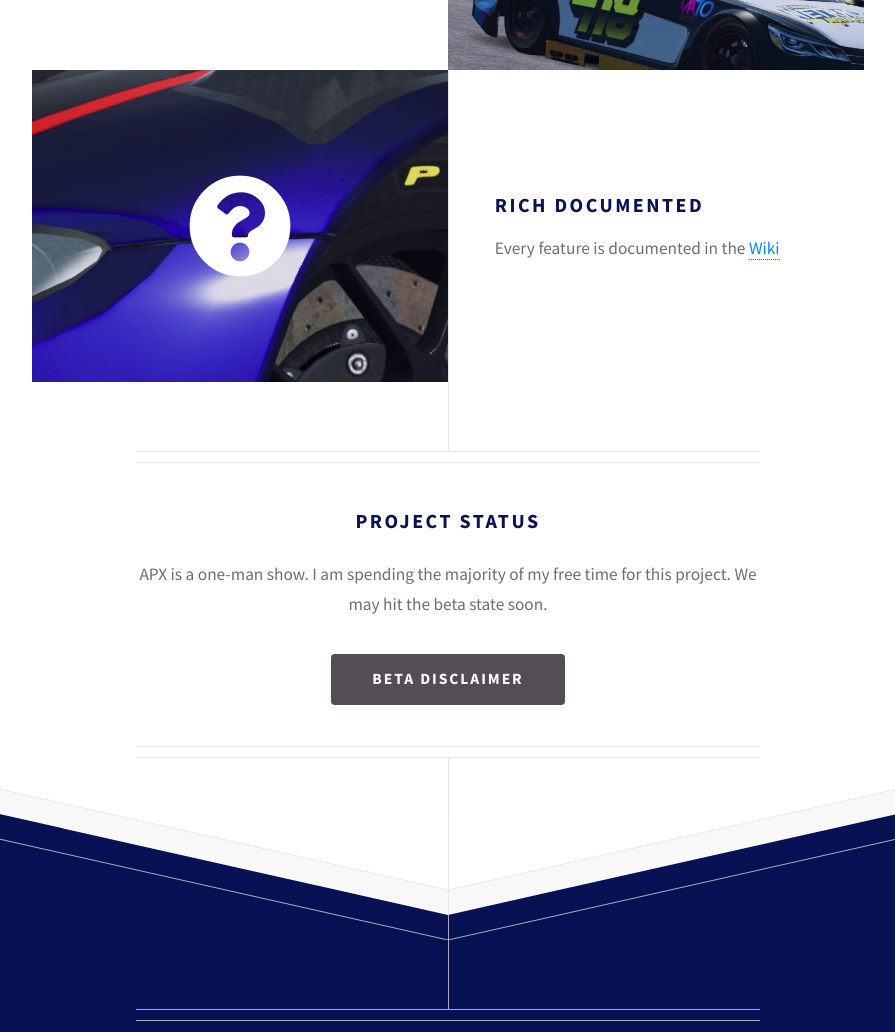
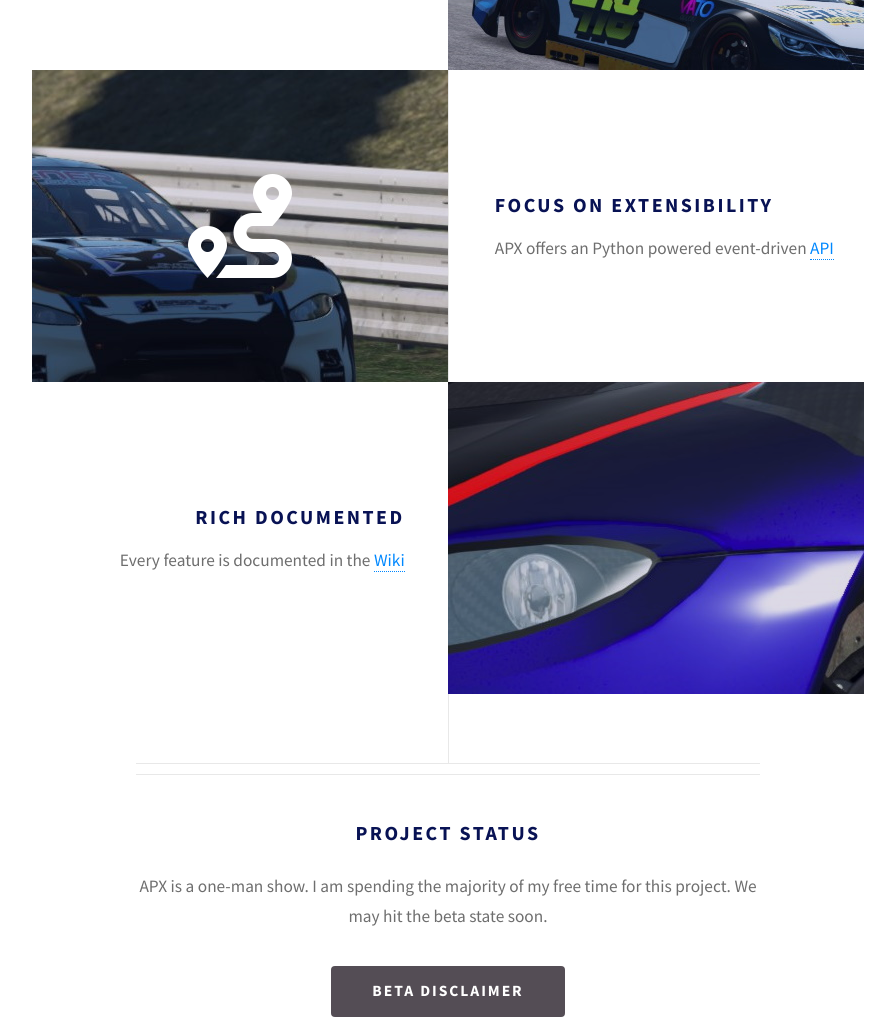
Before and after one commit to apx-simracing/landing, a plain HTML site: page index.html in a window 1280 px wide. Shown: the part 2765-3797 px from the top of the page, without its empty margins (192-1087 px from the left). Drawn offline with Linux system fonts and the light colour scheme.

Commit message:
Added new highlight box

```diff
--- a/index.html
+++ b/index.html
@@ -82,7 +82,15 @@
 				</div>
 			</section>
 			<section class="feature left">
-				<a href="#" class="image icon solid fa-question-circle"><img src="images/pic06.jpg" alt="" /></a>
+				<a href="#" class="image icon solid fa-route"><img src="images/pic08.jpg" alt="" /></a>
+				<div class="content">
+					<h3>Focus on extensibility</h3>
+					<p>APX offers an Python powered event-driven <a href="https://wiki.apx.chmr.eu/doku.php?id=hooks">API</a>
+					</p>
+				</div>
+			</section>
+			<section class="feature right">
+				<a href="#" class="image icon solid fa-hook-circle"><img src="images/pic06.jpg" alt="" /></a>
 				<div class="content">
 					<h3>Rich documented</h3>
 					<p>Every feature is documented in the <a href="https://wiki.apx.chmr.eu">Wiki</a></p>
```
Also changed, not shown: images/pic08.jpg (added).
